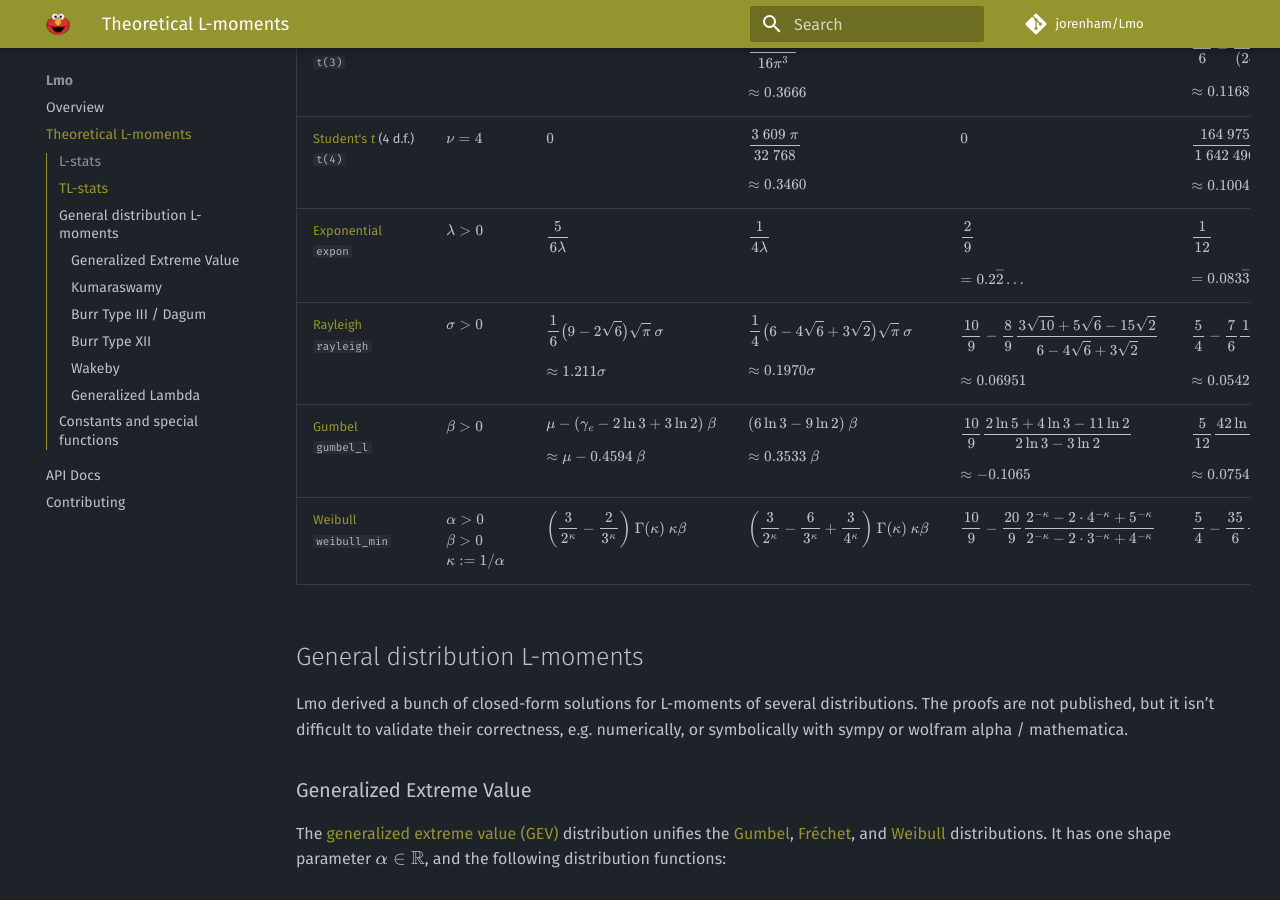
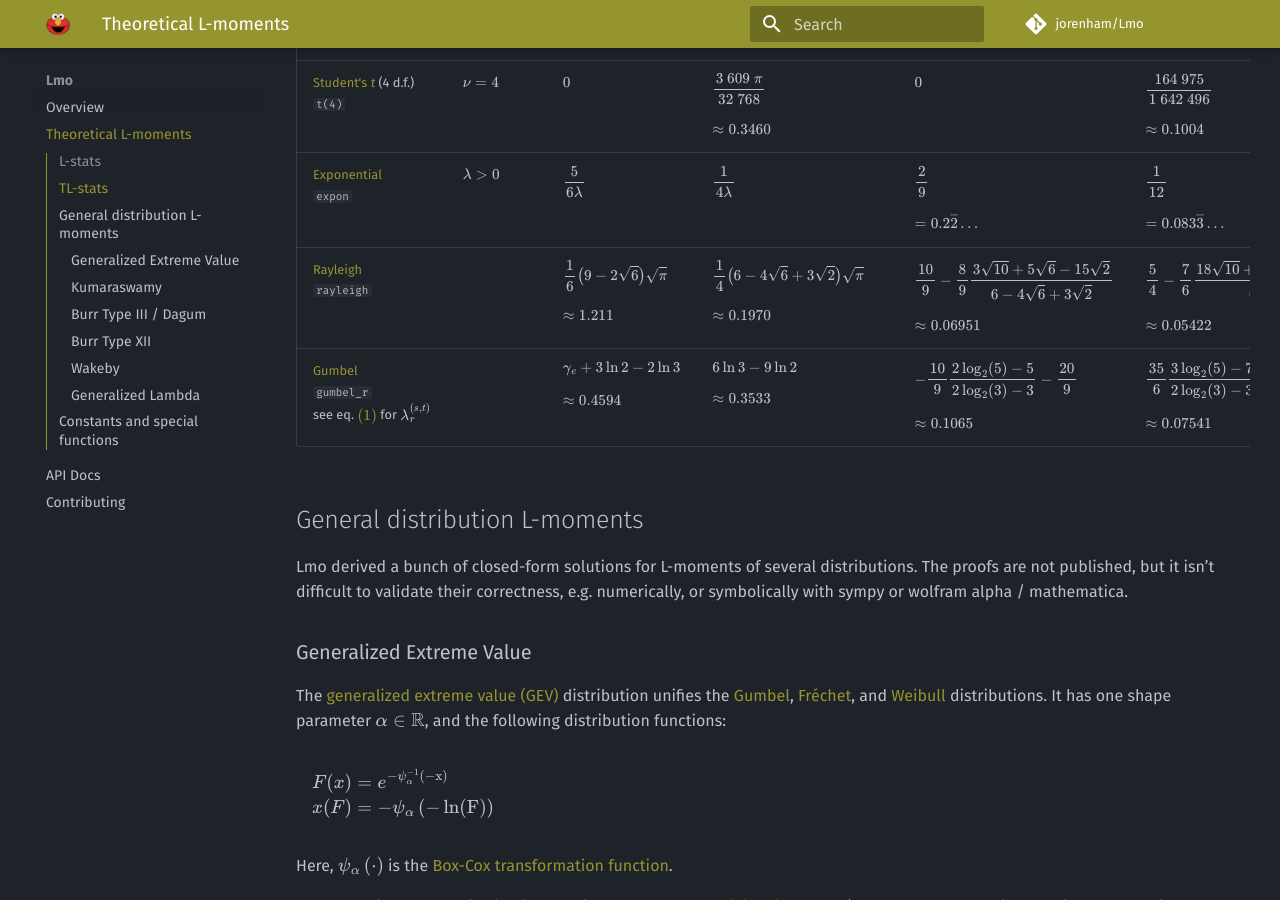
Before and after one commit to jorenham/Lmo, an MkDocs documentation site: the page built from docs/distributions.md, in a window 1280 px wide and 900 px high, scrolled down 2578 px. Built offline with MkDocs 1.6.1 and Material for MkDocs 9.7.7, drawn with Linux system fonts in a browser that asks for light colours; comment, search, counter and statistics services are not loaded; some of the changed text lies outside the part shown.

Commit message:
fixed & simplified gumbel's L-stats

```diff
--- a/docs/distributions.md
+++ b/docs/distributions.md
@@ -288,68 +288,26 @@
             Gumbel
         </a>
         <br>
-        <code>gumbel_l</code>
+        <code>gumbel_r</code>
+        <br>
+        see eq. \( \eqref{eq:lr_gev} \) for \( \lmoment{r} \)
+    </td>
+    <td></td>
+    <td>
+        \[ \gamma_e \]
+        \( \approx 0.5772 \)
     </td>
     <td>
-        \( \mu \)<br>
-        \( \sigma > 0 \)
-    </td>
-    <td>
-        \[ \mu - \gamma_e \sigma \]
-        \( \approx \mu - 0.5772 \ \sigma \)
-    </td>
-    <td>
-        \[ \ln{2} \ \sigma \]
-        \( \approx 0.6931 \ \sigma \)
+        \[ \ln{2} \]
+        \( \approx 0.6931 \)
     </td>
     <td>
         \[ 2 \log_2(3) - 3 \]
-        \( \approx -0.1699 \)
+        \( \approx 0.1699 \)
     </td>
     <td>
         \[ 16 - 10 \log_2(3) \]
         \( \approx 0.1504 \)
-    </td>
-</tr>
-<tr>
-    <td>
-        <a
-            href="https://wikipedia.org/wiki/Generalized_extreme_value_distribution"
-            target="_blank"
-            title="Generalized extreme value distribution - Wikipedia"
-        >
-            GEV
-        </a>
-        <br>
-        <code>genextreme</code>
-    </td>
-    <td>
-        \( \kappa > -1 \)
-    </td>
-    <td>
-        \[ \frac{1 - \Gamma(1 + \kappa)}{\kappa} \]
-    </td>
-    <td>
-        \[\Gamma(1 + \kappa) \ \boxcox{2}{-\kappa} \]
-    </td>
-    <td>
-        \[
-            - 3
-            + 2 \frac
-                {\boxcox{3}{-\kappa}}
-                {\boxcox{2}{-\kappa}}
-        \]
-    </td>
-    <td>
-        \[
-            6
-            - 10 \frac
-                {\boxcox{3}{-\kappa}}
-                {\boxcox{2}{-\kappa}}
-            + 5 \frac
-                {\boxcox{4}{-\kappa}}
-                {\boxcox{2}{-\kappa}}
-        \]
     </td>
 </tr>
 <tr>
@@ -647,25 +605,23 @@
         <br>
         <code>rayleigh</code>
     </td>
-    <td>\( \sigma > 0 \)</td>
+    <td></td>
     <td>
         <!-- \[ \left( \frac 3 2 - \sqrt{\frac{2}{3}} \right) \sqrt \pi \ \sigma \] -->
         \[
             \frac 1 6
             \bigl( 9 - 2 \sqrt 6 \bigr)
             \sqrt \pi \
-            \sigma
         \]
-        \( \approx 1.211 \sigma \)
+        \( \approx 1.211  \)
     </td>
     <td>
         \[
             \frac 1 4
             \bigl( 6 - 4 \sqrt 6 + 3 \sqrt 2 \bigr)
             \sqrt \pi \
-            \sigma
         \]
-        \( \approx 0.1970 \sigma \)
+        \( \approx 0.1970 \)
     </td>
     <td>
         <!-- \[
@@ -704,84 +660,40 @@
             Gumbel
         </a>
         <br>
-        <code>gumbel_l</code>
+        <code>gumbel_r</code>
+        <br>
+        see eq. \( \eqref{eq:lr_gev} \) for \( \tlmoment{s,t}{r} \)
     </td>
-    <td>\( \beta > 0 \)</td>
+    <td></td>
     <td>
-        \[ \mu - \left( \gamma_e - 2 \ln{3} + 3 \ln{2} \right) \ \beta \]
-        \( \approx \mu -0.4594 \ \beta \)
+        \[ \gamma_e + 3 \ln{2} - 2 \ln{3} \]
+        \( \approx 0.4594 \)
     </td>
     <td>
-        \[ \left( 6 \ln{3} - 9 \ln{2} \right) \ \beta \]
-        \( \approx 0.3533 \ \beta \)
+        \[ 6 \ln{3} - 9 \ln{2} \]
+        \( \approx 0.3533 \)
     </td>
     <td>
         \[
-            \frac{10}{9}
-            \frac{2 \ln{5} + 4 \ln{3} - 11 \ln{2}}{2 \ln{3} - 3 \ln{2}}
+            -\frac{10}{9}
+            \frac
+                {2 \log_2(5) - 5}
+                {2 \log_2(3) - 3}
+            -
+            \frac{20}{9}
         \]
-        \( \approx -0.1065 \)
+        \( \approx 0.1065 \)
     </td>
     <td>
         \[
-            \frac{5}{12}
-            \frac{42 \ln{5} + 6 \ln{3} - 107 \ln{2}}{2 \ln{3} - 3 \ln{2}}
+            \frac{35}{6}
+            \frac
+                {3 \log_2(5) - 7}
+                {2 \log_2(3) - 3}
+            +
+            \frac{5}{4}
         \]
         \( \approx 0.07541 \)
-    </td>
-</tr>
-<!-- TODO: GEV -->
-<tr>
-    <td>
-        <a
-            href="https://wikipedia.org/wiki/Weibull_distribution"
-            target="_blank"
-            title="Weibull distribution - Wikipedia"
-        >
-            Weibull
-        </a>
-        <br>
-        <code>weibull_min</code>
-    </td>
-    <td>
-        \( \alpha > 0 \)<br>
-        \( \beta > 0 \)<br>
-        \( \kappa := 1 / \alpha \)
-    </td>
-    <td>
-        \[
-            \left(
-                \frac{3}{2^\kappa}
-                - \frac{2}{3^\kappa}
-            \right) \
-            \Gamma(\kappa) \ \kappa \beta
-        \]
-    </td>
-    <td>
-        \[
-            \left(
-                \frac{3}{2^\kappa}
-                - \frac{6}{3^\kappa}
-                + \frac{3}{4^\kappa}
-            \right) \
-            \Gamma(\kappa) \ \kappa \beta
-        \]
-    </td>
-    <td>
-        \[
-            \frac{10}{9}
-            - \frac{20}{9} \frac
-                {2^{-\kappa} - 2 \cdot 4^{-\kappa} + 5^{-\kappa}}
-                {2^{-\kappa} - 2 \cdot 3^{-\kappa} + 4^{-\kappa}}
-        \]
-    </td>
-    <td>
-        \[
-            \frac{5}{4}
-            - \frac{35}{6} \frac
-                {3^{-\kappa} - 3 \cdot 4^{-\kappa} + 3 \cdot 5^{-\kappa} - 6^{-\kappa}}
-                {2^{-\kappa} - 2 \cdot 3^{-\kappa} + 4^{-\kappa}}
-        \]
     </td>
 </tr>
 <!-- TODO: Pareto I -->
```
